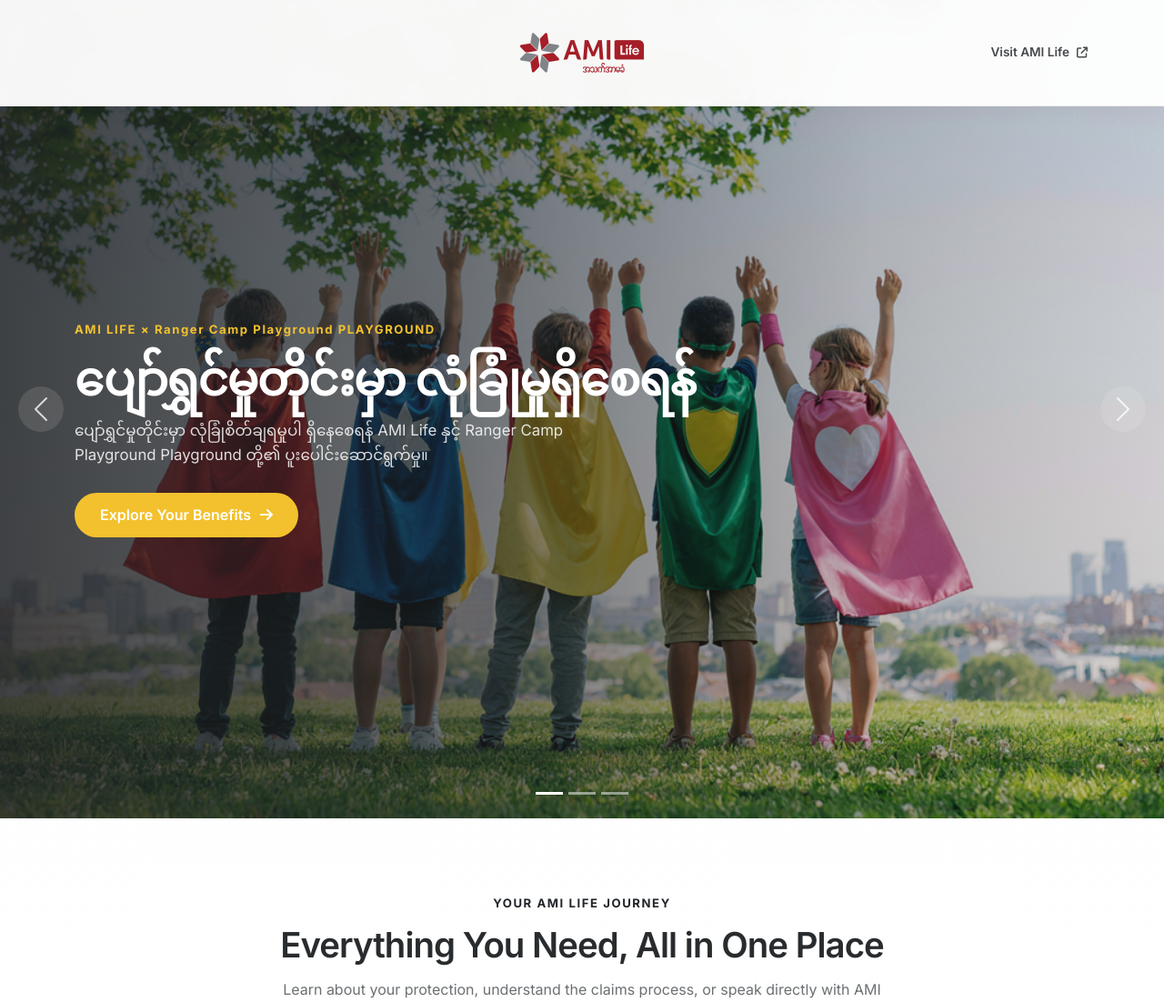
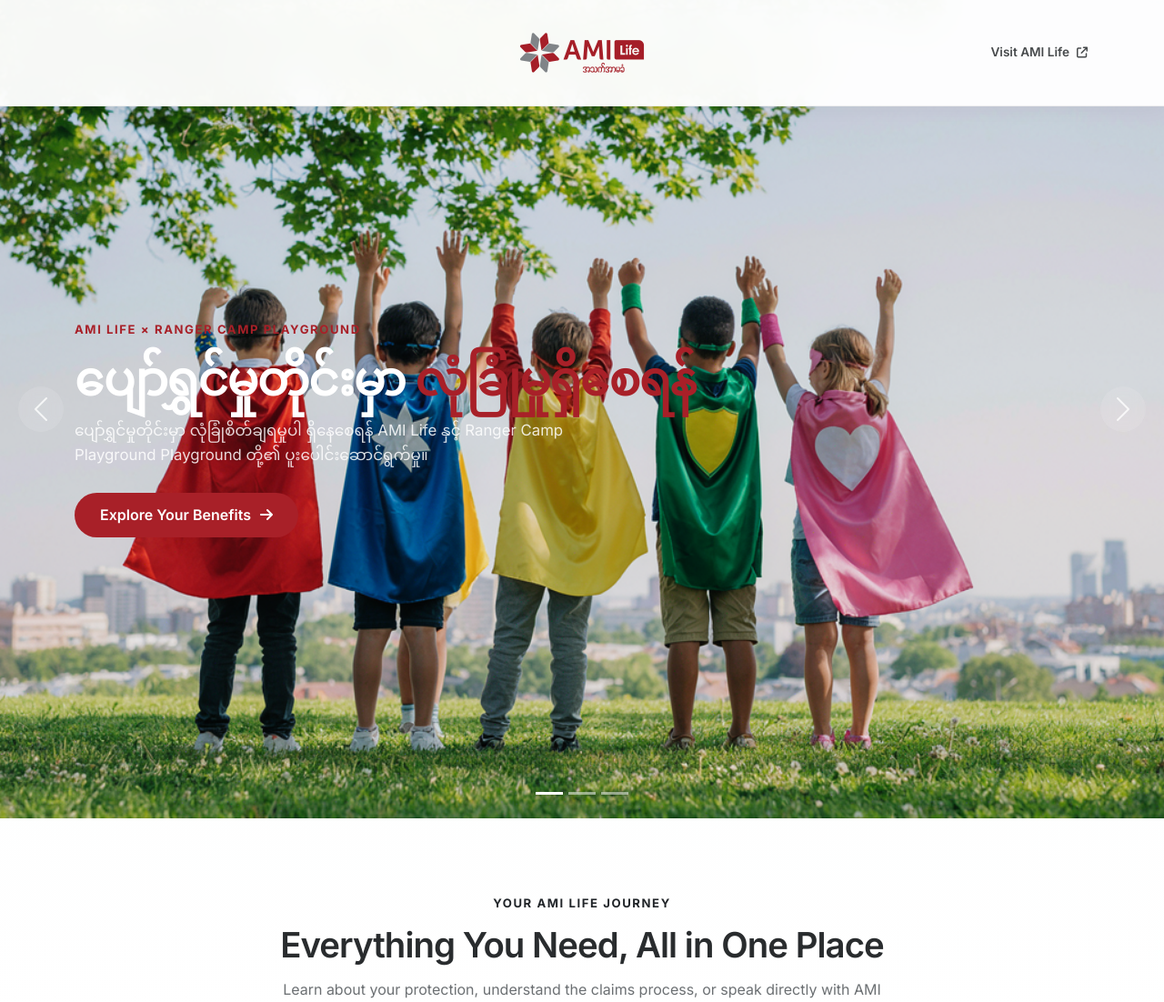
Before and after one commit to ZayarPhyo4774/ami-life-ranger-camp, a Django app: page / in a window 1280 px wide. Shown: the top 1102 px of the page at 91% size. Run offline with Django 5.2, Linux system fonts and the light colour scheme; some web fonts are replaced.

Commit message:
f update

```diff
--- a/static/css/style.css
+++ b/static/css/style.css
@@ -396,7 +396,7 @@
 
 
 .nav-website-link:hover {
-    color: var(--gold);
+    color: var(--red);
 
     transform: translateY(-1px);
 }
@@ -1512,14 +1512,14 @@
 .hero-slide-overlay {
     position: absolute;
     inset: 0;
-    background:
+    /* background:
         linear-gradient(
             90deg,
             rgba(31, 34, 36, 0.82) 0%,
             rgba(31, 34, 36, 0.58) 38%,
             rgba(31, 34, 36, 0.18) 75%,
             rgba(31, 34, 36, 0.05) 100%
-        );
+        ); */
     z-index: 2;
 }
 
@@ -1532,7 +1532,7 @@
 
 .hero-eyebrow {
     display: inline-block;
-    color: var(--gold);
+    color: var(--red);
     font-size: 0.82rem;
     font-weight: 700;
     letter-spacing: 0.12em;
@@ -1549,7 +1549,7 @@
 }
 
 .hero-slide-title span {
-    color: var(--gold-light);
+    color: var(--red);
 }
 
 .hero-slide-description {
@@ -1564,7 +1564,7 @@
     align-items: center;
     gap: 10px;
     padding: 12px 28px;
-    background: var(--gold);
+    background: var(--red);
     color: #ffffff;
     border-radius: var(--radius-pill);
     font-weight: 600;
@@ -1573,7 +1573,7 @@
 }
 
 .hero-slide-button:hover {
-    background: #fbd151;
+    background: var(--red);
     color: var(--primary-dark);
     transform: translateY(-2px);
 }
--- a/templates/amiapp/home.html
+++ b/templates/amiapp/home.html
@@ -75,7 +75,7 @@
                     <img
                         src="{% static 'images/banner-1.png' %}"
                         class="hero-slide-image"
-                        alt="AMI Life Assurance and Ranger Camp Playground Playground partnership">
+                        alt="AMI Life Assurance and Ranger Camp Playground partnership">
 
 
 
@@ -92,7 +92,7 @@
                             <div class="hero-slide-text">
 
                                 <span class="hero-eyebrow">
-                                    AMI LIFE × Ranger Camp Playground PLAYGROUND
+                                    AMI LIFE × RANGER CAMP PLAYGROUND
                                 </span>
 
 
```
